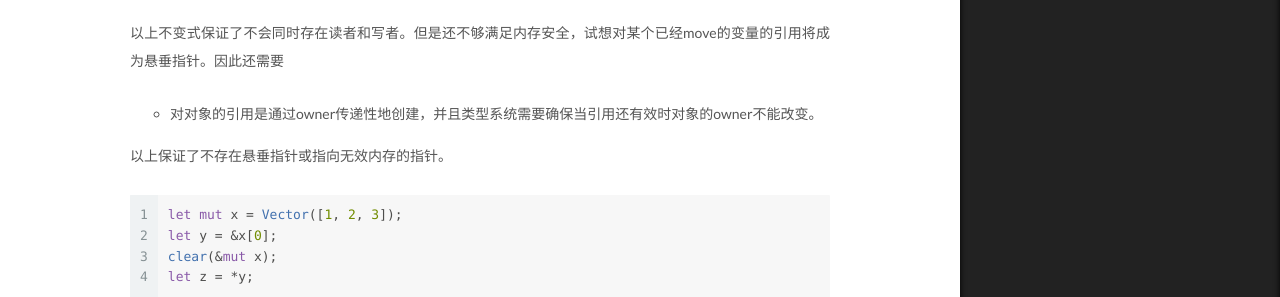
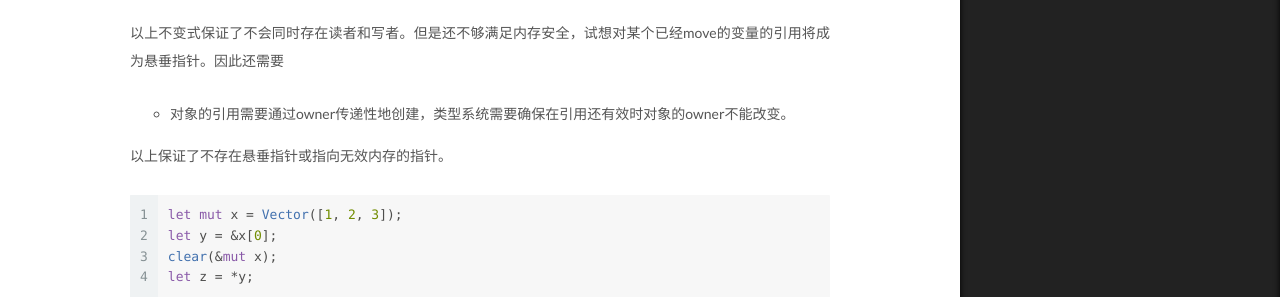
Before and after one commit to Willendless/willendless.github.io, a Jekyll site: the page built from _posts/2020-12-31-读《Rusty Types for Solid Safety》.md, in a window 1280 px wide and 1400 px high, scrolled down 430 px. Shown: the part 562-859 px from the top of the window. Built offline with Jekyll 4.4.1, drawn with Linux system fonts in a browser that asks for light colours; comment, search, counter and statistics services are not loaded.

Commit message:
chore: update format

```diff
--- a/_posts/2020-12-31-读《Rusty Types for Solid Safety》.md
+++ b/_posts/2020-12-31-读《Rusty Types for Solid Safety》.md
@@ -33,7 +33,7 @@ owner和move语义：对每一个给定对象仅能存在一个绑定。
 
 以上不变式保证了不会同时存在读者和写者。但是还不够满足内存安全，试想对某个已经move的变量的引用将成为悬垂指针。因此还需要
 
-+ 对对象的引用是通过owner传递性地创建，并且类型系统需要确保当引用还有效时对象的owner不能改变。
++ 对象的引用需要通过owner传递性地创建，类型系统需要确保在引用还有效时对象的owner不能改变。
 
 以上保证了不存在悬垂指针或指向无效内存的指针。
 
```
